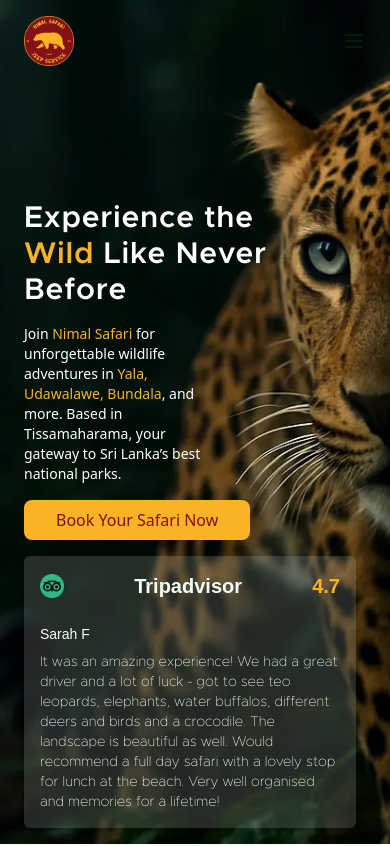
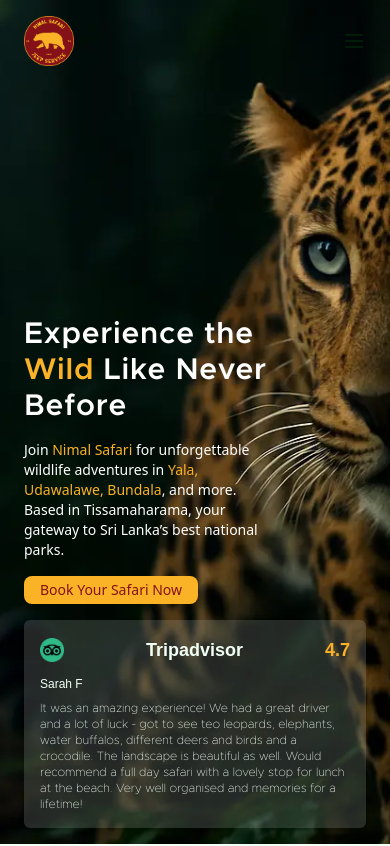
Before and after one commit to ocevialab/NimalSafary, a Next.js app: page / in a window 390 px wide. Shown: the top 846 px of the page. Built offline with nearby package versions, Linux system fonts and the light colour scheme; a web font is replaced by a local one.

Commit message:
Enhance responsiveness and styling in Hero component

```diff
--- a/app/Components/Hero.tsx
+++ b/app/Components/Hero.tsx
@@ -30,7 +30,7 @@ export default function Hero() {
             Before
           </motion.h1>
           <motion.p
-            className="md:text-md text-sm pr-24"
+            className="md:text-md text-sm lg:pr-24 md:pr-12 pr-6 "
             initial={{ opacity: 0, y: 50 }}
             whileInView={{
               opacity: 1,
@@ -46,7 +46,7 @@ export default function Hero() {
             national parks.
           </motion.p>
           <motion.div
-            className="px-8 py-2 bg-accent text-muted font-medium rounded-lg w-fit cursor-pointer"
+            className="md:px-8 px-4 md:py-2 py-1 bg-accent text-muted font-medium rounded-lg w-fit md:text-md text-sm cursor-pointer"
             whileHover={{ scale: 1.05 }}
             transition={{ type: "spring", stiffness: 300, damping: 20 }}
             initial={{ opacity: 0, y: 50 }}
@@ -86,11 +86,15 @@ export default function Hero() {
                 alt="traveladvisorlog"
                 className="w-6 h-6 opacity-80"
               />
-              <h2 className="text-xl font-bold text-secondary ">Tripadvisor</h2>
-              <p className="text-xl font-bold text-accent">4.7</p>
+              <h2 className="md:text-xl text-lg font-bold text-secondary ">
+                Tripadvisor
+              </h2>
+              <p className="md:text-xl text-lg font-bold text-accent">4.7</p>
             </div>
-            <div className=" text-secondary text-sm mt-4">Sarah F</div>
-            <div className="text-sm  font-light w-[300px] text-secondary  ">
+            <div className=" text-secondary md:text-sm text-xs md:mt-4 mt-1">
+              Sarah F
+            </div>
+            <div className="md:text-sm text-xs  font-light md:w-[300px] w-full text-secondary  ">
               It was an amazing experience! We had a great driver and a lot of
               luck - got to see teo leopards, elephants, water buffalos,
               different deers and birds and a crocodile. The landscape is
```
